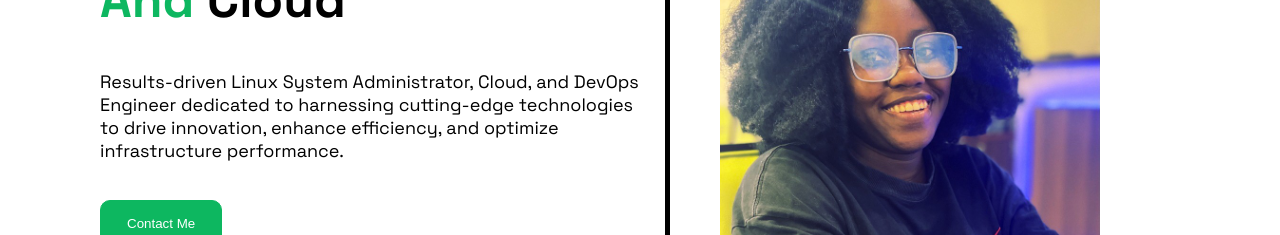
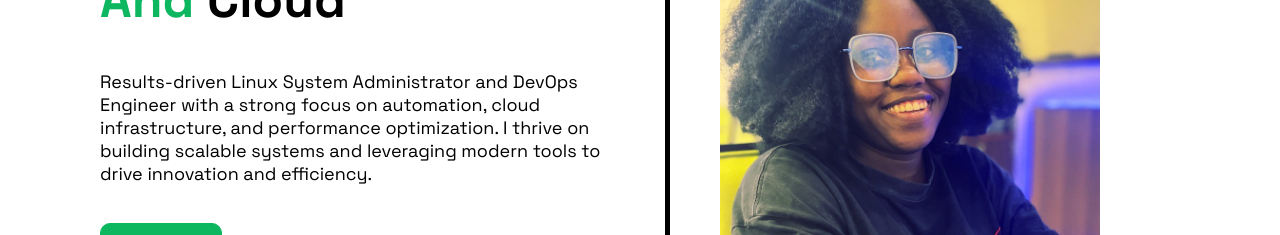
Before and after one commit to mercy299/portfolio, a Vue app: page / in a window 1280 px wide. Shown: the part 358-593 px from the top of the page. Built offline with nearby package versions, Linux system fonts and the light colour scheme; the HTML template or start-up script is replaced by a standard one.

Commit message:
Updated code

```diff
--- a/src/components/HeroSection.vue
+++ b/src/components/HeroSection.vue
@@ -12,9 +12,9 @@
           Cloud
         </h2>
         <p class="textss">
-          Results-driven Linux System Administrator, Cloud, and DevOps Engineer dedicated to
-          harnessing cutting-edge technologies to drive innovation, enhance efficiency, and optimize
-          infrastructure performance.
+          Results-driven Linux System Administrator and DevOps Engineer with a strong focus on
+          automation, cloud infrastructure, and performance optimization. I thrive on building
+          scalable systems and leveraging modern tools to drive innovation and efficiency.
         </p>
         <div>
           <button><RouterLink to="#contact"> Contact Me</RouterLink></button>
@@ -180,7 +180,6 @@ h2 {
   }
 }
 
-
 @media (min-width: 760px) and (max-width: 800px) {
   .content {
     flex-direction: column;
@@ -289,7 +288,7 @@ h2 {
     padding: 10px 18px;
     font-size: 12px;
   }
-  .image{
+  .image {
     display: none;
   }
 }
```
